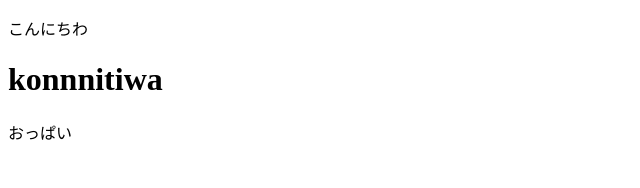
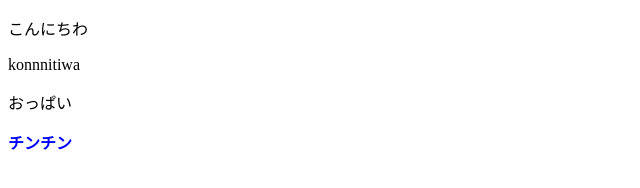
Before and after one commit to miniminionon/myoudoukun, a plain HTML site: page index.html in a window 1280 px wide. Shown: the whole page, without its empty margins (0-640 px from the left). Drawn offline with Linux system fonts and the light colour scheme.

Commit message:
Update index.html

```diff
--- a/index.html
+++ b/index.html
@@ -3,6 +3,12 @@
 <html lang="ja">
 
  <p>こんにちわ</p>
- <h1>konnnitiwa</h1>
- <p>おっぱい
+ <p>konnnitiwa</p>
+ <p>おっぱい</p>
+ <strong class="tintin">チンチン</strong>
+ <style>
+  .tintin {
+   color: blue;
+  }
+ </style>
 </html>
```
